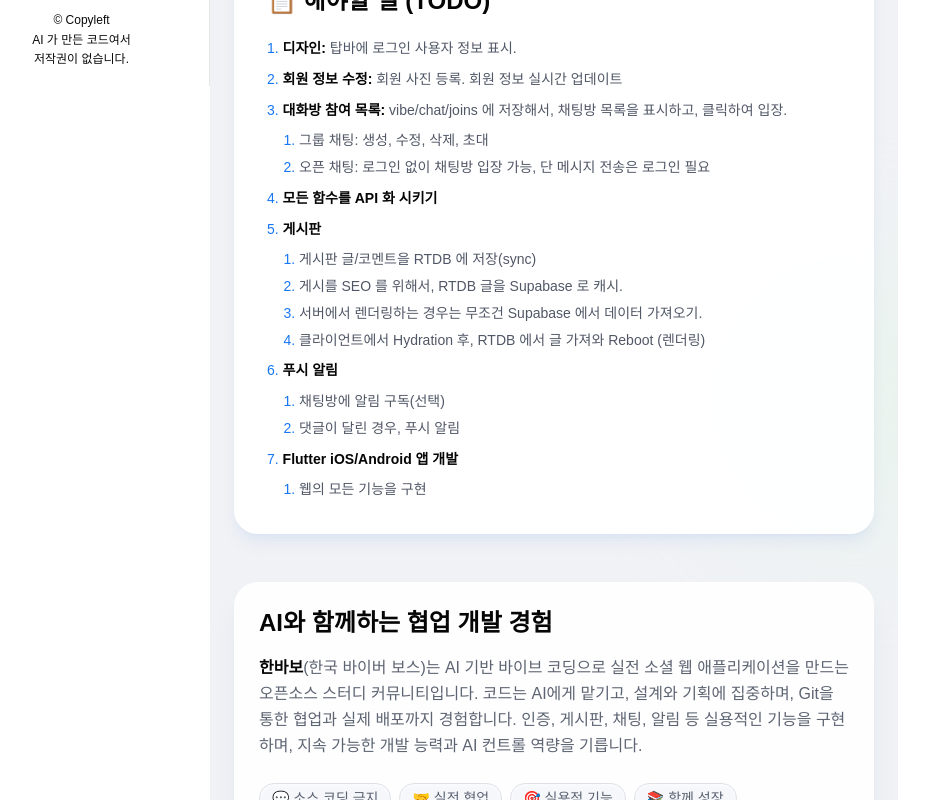
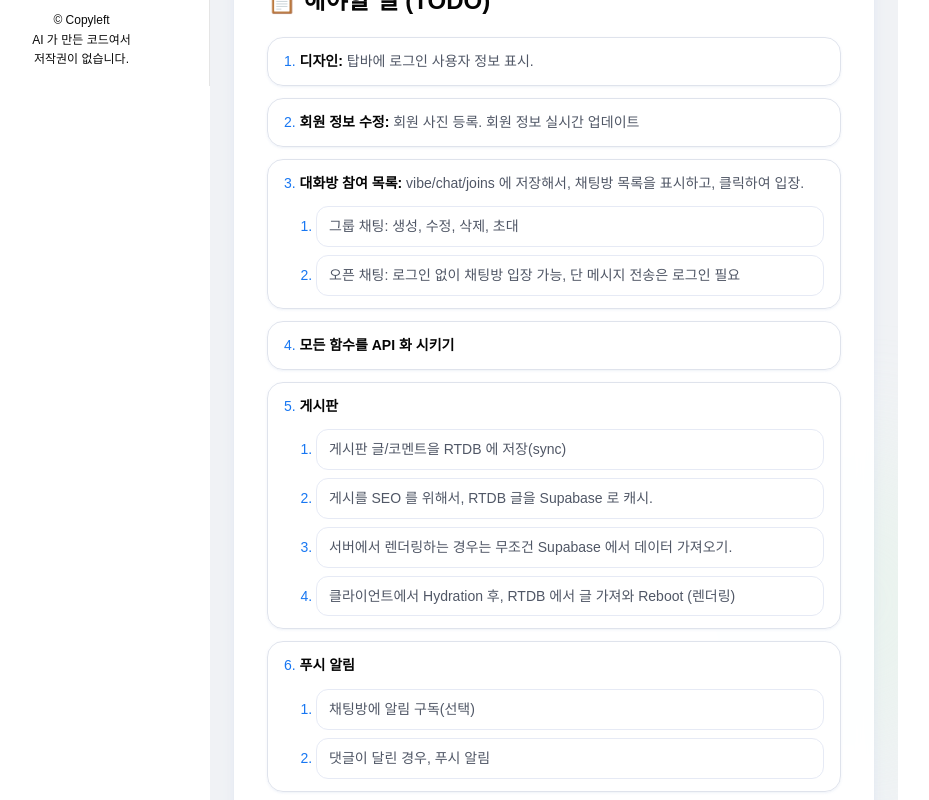
Before and after one commit to thruthesky/vibe, a Next.js app: page / in a window 1280 px wide. Shown: the part 800-1600 px from the top of the page, without its empty margins (86-1015 px from the left). Built offline with nearby package versions, Linux system fonts and the light colour scheme; no server answers.

Commit message:
fix: Firebase Cloud Functions region 설정 추가
- setGlobalOptions에 region: config.region 추가
- asia-southeast1 리전에서 함수를 배포하도록 설정
- 데이터베이스와 함수의 리전 일치

```diff
--- a/app/chat/room/page.tsx
+++ b/app/chat/room/page.tsx
@@ -217,6 +217,10 @@ function ChatRoomContent() {
             <p className="mt-1 text-xs text-[#8d949e]">
               {otherId?.substring(0, 8)}...
             </p>
+            <div className="mt-2 flex items-center gap-2 text-xs font-medium text-[#6f7682]">
+              <span className="inline-flex h-2 w-2 rounded-full bg-[#4cc46b] shadow-[0_0_6px_rgba(76,196,107,0.45)]" />
+              <span>실시간 동기화 중</span>
+            </div>
           </div>
           <button
             onClick={() => router.back()}
--- a/app/dev/design/page.tsx
+++ b/app/dev/design/page.tsx
@@ -21,11 +21,15 @@ export default function DesignPage() {
       <div className="pointer-events-none absolute inset-0 bg-[radial-gradient(circle_at_top,_rgba(198,219,255,0.35),transparent_55%),radial-gradient(circle_at_bottom,_rgba(214,233,218,0.3),transparent_60%)]" />
       <div className="relative max-w-5xl mx-auto px-6 py-10 space-y-12">
         {/* 페이지 제목 */}
-        <div className="space-y-4">
+        <div className="space-y-3">
           <h1 className="text-4xl font-bold text-foreground">Design Components</h1>
           <p className="text-lg text-muted-foreground">
             프로젝트에서 사용하는 디자인 컴포넌트와 스타일을 미리 확인할 수 있습니다.
           </p>
+          <div className="inline-flex items-center gap-2 rounded-full border border-white/70 bg-white/90 px-3 py-1 text-xs font-medium text-[#1877f2] shadow-sm shadow-[#cfdbf4]/50 backdrop-blur">
+            <span className="inline-flex h-2 w-2 rounded-full bg-[#44c46f] shadow-[0_0_6px_rgba(68,196,111,0.45)]" />
+            최신 UI 가이드 스냅샷
+          </div>
         </div>
 
         {/* 색상 팔레트 */}
--- a/app/dev/history/page.tsx
+++ b/app/dev/history/page.tsx
@@ -7,11 +7,15 @@ export default function DevHistoryPage() {
       <div className="pointer-events-none absolute inset-0 bg-[radial-gradient(circle_at_top,_rgba(198,219,255,0.35),transparent_55%),radial-gradient(circle_at_bottom,_rgba(214,233,218,0.3),transparent_60%)]" />
       <div className="relative mx-auto max-w-3xl space-y-8">
         {/* 페이지 제목 */}
-        <div>
+        <div className="space-y-2">
           <h1 className="text-4xl font-bold tracking-tight text-[#050505]">📝 스터디 로그</h1>
-          <p className="mt-2 text-sm text-[#5d6472]">
+          <p className="text-sm text-[#5d6472]">
             한바보 프로젝트의 개발 진행 현황을 기록합니다.
           </p>
+          <div className="inline-flex items-center gap-2 rounded-full border border-white/70 bg-white/90 px-3 py-1 text-xs font-medium text-[#1877f2] shadow-sm shadow-[#cfdbf4]/50 backdrop-blur">
+            <span className="inline-flex h-2 w-2 rounded-full bg-[#44c46f] shadow-[0_0_6px_rgba(68,196,111,0.45)]" />
+            최신 업데이트 자동 동기화
+          </div>
         </div>
 
         {/* 2025-10-27 세미나 */}
--- a/app/page.tsx
+++ b/app/page.tsx
@@ -131,53 +131,65 @@ export default function Home() {
           <h2 className="flex items-center gap-2 text-2xl font-semibold text-[#050505]">
             📋 해야할 일 (TODO)
           </h2>
-          <ol className="list-inside list-decimal space-y-2 text-sm leading-relaxed text-[#505766] marker:text-[#1877f2]">
-            <li>
+          <ol className="list-inside list-decimal space-y-3 text-sm leading-relaxed text-[#505766] marker:text-[#1877f2]">
+            <li className="rounded-2xl border border-[#dfe3ec] bg-white/85 px-4 py-3 shadow-sm shadow-[#dbe3f3]/40">
               <strong className="text-[#050505]">디자인:</strong> 탑바에 로그인 사용자 정보 표시.
             </li>
-            <li>
+            <li className="rounded-2xl border border-[#dfe3ec] bg-white/85 px-4 py-3 shadow-sm shadow-[#dbe3f3]/40">
               <strong className="text-[#050505]">회원 정보 수정:</strong> 회원 사진 등록. 회원 정보 실시간 업데이트
             </li>
-            <li>
+            <li className="rounded-2xl border border-[#dfe3ec] bg-white/85 px-4 py-3 shadow-sm shadow-[#dbe3f3]/40">
               <strong className="text-[#050505]">대화방 참여 목록:</strong> vibe/chat/joins 에 저장해서,
               채팅방 목록을 표시하고, 클릭하여 입장.
-              <ol className="ml-8 mt-2 list-decimal space-y-1">
-                <li>그룹 채팅: 생성, 수정, 삭제, 초대</li>
-                <li>
+              <ol className="ml-8 mt-3 list-decimal space-y-2 text-[#505766] marker:text-[#8da2ff]">
+                <li className="rounded-xl border border-[#e6eaf5] bg-white/90 px-3 py-2 shadow-inner shadow-white/70">
+                  그룹 채팅: 생성, 수정, 삭제, 초대
+                </li>
+                <li className="rounded-xl border border-[#e6eaf5] bg-white/90 px-3 py-2 shadow-inner shadow-white/70">
                   오픈 채팅: 로그인 없이 채팅방 입장 가능, 단 메시지 전송은
                   로그인 필요
                 </li>
               </ol>
             </li>
-            <li>
+            <li className="rounded-2xl border border-[#dfe3ec] bg-white/85 px-4 py-3 shadow-sm shadow-[#dbe3f3]/40">
               <strong className="text-[#050505]">모든 함수를 API 화 시키기</strong>
             </li>
-            <li>
+            <li className="rounded-2xl border border-[#dfe3ec] bg-white/85 px-4 py-3 shadow-sm shadow-[#dbe3f3]/40">
               <strong className="text-[#050505]">게시판</strong>
-              <ol className="ml-8 mt-2 list-decimal space-y-1">
-                <li>게시판 글/코멘트을 RTDB 에 저장(sync)</li>
-                <li>게시를 SEO 를 위해서, RTDB 글을 Supabase 로 캐시.</li>
-                <li>
+              <ol className="ml-8 mt-3 list-decimal space-y-2 text-[#505766] marker:text-[#8da2ff]">
+                <li className="rounded-xl border border-[#e6eaf5] bg-white/90 px-3 py-2 shadow-inner shadow-white/70">
+                  게시판 글/코멘트을 RTDB 에 저장(sync)
+                </li>
+                <li className="rounded-xl border border-[#e6eaf5] bg-white/90 px-3 py-2 shadow-inner shadow-white/70">
+                  게시를 SEO 를 위해서, RTDB 글을 Supabase 로 캐시.
+                </li>
+                <li className="rounded-xl border border-[#e6eaf5] bg-white/90 px-3 py-2 shadow-inner shadow-white/70">
                   서버에서 렌더링하는 경우는 무조건 Supabase 에서 데이터
                   가져오기.
                 </li>
-                <li>
+                <li className="rounded-xl border border-[#e6eaf5] bg-white/90 px-3 py-2 shadow-inner shadow-white/70">
                   클라이언트에서 Hydration 후, RTDB 에서 글 가져와 Reboot
                   (렌더링)
                 </li>
               </ol>
             </li>
-            <li>
+            <li className="rounded-2xl border border-[#dfe3ec] bg-white/85 px-4 py-3 shadow-sm shadow-[#dbe3f3]/40">
               <strong className="text-[#050505]">푸시 알림</strong>
-              <ol className="ml-8 mt-2 list-decimal space-y-1">
-                <li>채팅방에 알림 구독(선택)</li>
-                <li>댓글이 달린 경우, 푸시 알림</li>
+              <ol className="ml-8 mt-3 list-decimal space-y-2 text-[#505766] marker:text-[#8da2ff]">
+                <li className="rounded-xl border border-[#e6eaf5] bg-white/90 px-3 py-2 shadow-inner shadow-white/70">
+                  채팅방에 알림 구독(선택)
+                </li>
+                <li className="rounded-xl border border-[#e6eaf5] bg-white/90 px-3 py-2 shadow-inner shadow-white/70">
+                  댓글이 달린 경우, 푸시 알림
+                </li>
               </ol>
             </li>
-            <li>
+            <li className="rounded-2xl border border-[#dfe3ec] bg-white/85 px-4 py-3 shadow-sm shadow-[#dbe3f3]/40">
               <strong className="text-[#050505]">Flutter iOS/Android 앱 개발</strong>
-              <ol className="ml-8 mt-2 list-decimal space-y-1">
-                <li>웹의 모든 기능을 구현</li>
+              <ol className="ml-8 mt-3 list-decimal space-y-2 text-[#505766] marker:text-[#8da2ff]">
+                <li className="rounded-xl border border-[#e6eaf5] bg-white/90 px-3 py-2 shadow-inner shadow-white/70">
+                  웹의 모든 기능을 구현
+                </li>
               </ol>
             </li>
           </ol>
--- a/app/users/page.tsx
+++ b/app/users/page.tsx
@@ -115,6 +115,17 @@ export default function UsersPage() {
           </p>
         </div>
 
+        {/* 안내 문구 */}
+        <div className="rounded-3xl border border-white/60 bg-white/90 p-4 text-sm text-[#5d6472] shadow-md shadow-[#d7e1f5]/40 backdrop-blur flex flex-col gap-1 sm:flex-row sm:items-center sm:justify-between">
+          <span className="inline-flex items-center gap-2 font-semibold text-[#1877f2]">
+            <span className="inline-flex h-2.5 w-2.5 rounded-full bg-[#1877f2] shadow-[0_0_6px_rgba(24,119,242,0.5)]" />
+            실시간 목록
+          </span>
+          <span className="text-xs sm:text-sm">
+            회원을 클릭하면 바로 1:1 채팅방으로 이동합니다.
+          </span>
+        </div>
+
         {/* 회원이 없을 경우 */}
         {users.length === 0 ? (
           <div className="rounded-3xl border border-white/60 bg-white/95 p-8 text-center text-sm text-[#5d6472] shadow-xl shadow-[#ccd9f0]/45 backdrop-blur">
```
Also changed, not shown: 2 other files (tests, documents, lock files or other folders).
